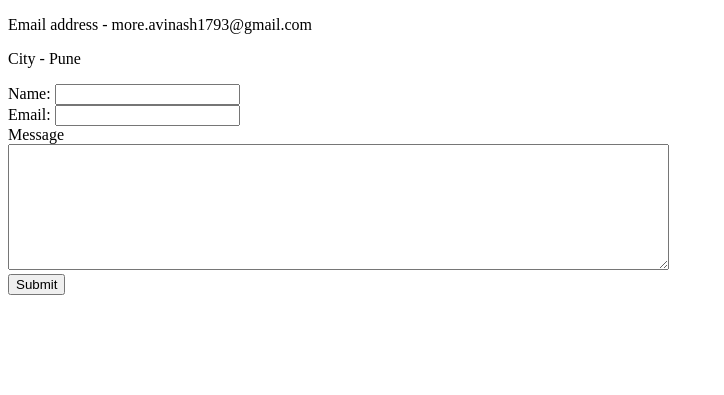
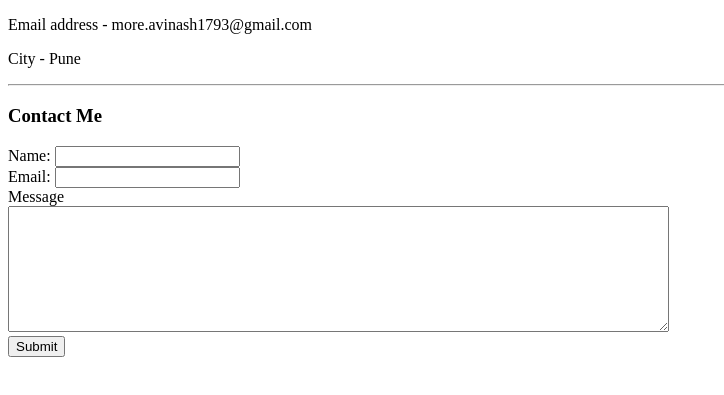
Before and after one commit to freebird33/cv, a plain HTML site: page contact.html in a window 1280 px wide. Shown: the part 43-438 px from the top of the page, without its empty margins (0-724 px from the left). Drawn offline with Linux system fonts and the light colour scheme.

Commit message:
Update in Contact Page

```diff
--- a/contact.html
+++ b/contact.html
@@ -8,7 +8,8 @@
     <h3> <strong> Contact Details </strong></h3>
     <p> Email address - more.avinash1793@gmail.com</p>
     <p> City - Pune</p>
-
+<hr>
+<h3>Contact Me</h3>
     <form class="" action="mailto:avinash.more3300@gmail.com" method="post">
       <label> Name: </label>
       <input type="text" name="YourName" value=""> <br>
```
